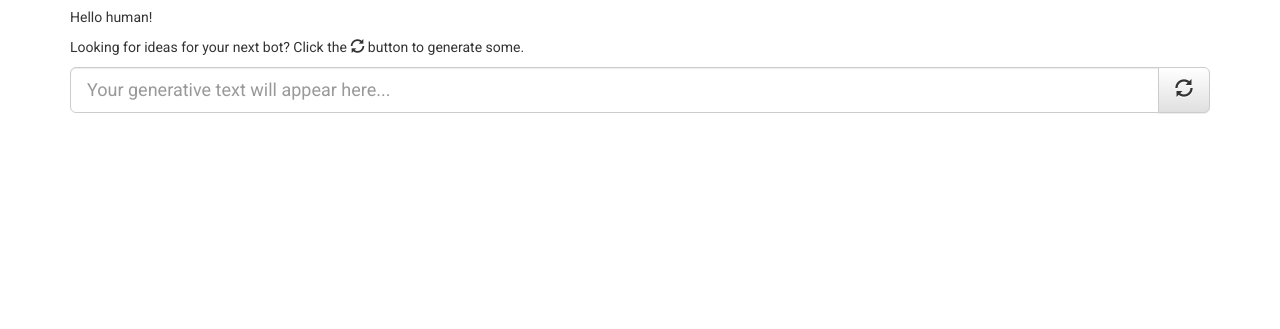
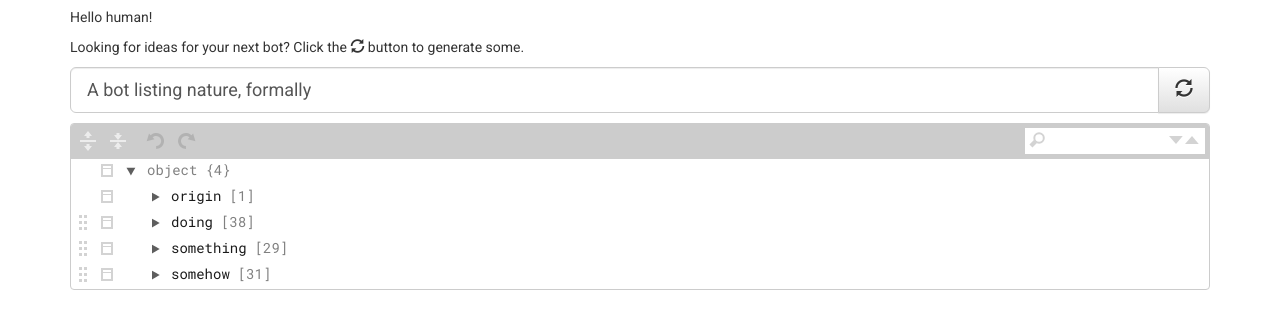
Before and after one commit to matteomenapace/random-generator-generator, a plain HTML site: page examples/bot-idea-generator/index.html in a window 1280 px wide. Shown: the part 63-392 px from the top of the page. Drawn offline with Linux system fonts and the light colour scheme.

Commit message:
Show the editor

```diff
--- a/examples/bot-idea-generator/index.html
+++ b/examples/bot-idea-generator/index.html
@@ -36,11 +36,11 @@
           </span>
         </div>
 
-        <div id="editor" class="hidden"></div>
+        <div id="editor"></div>
 
     </div>
 
-    <script src="main.js"></script>
+    <script src="../main.js"></script>
 </body>
 
 </html>
```
